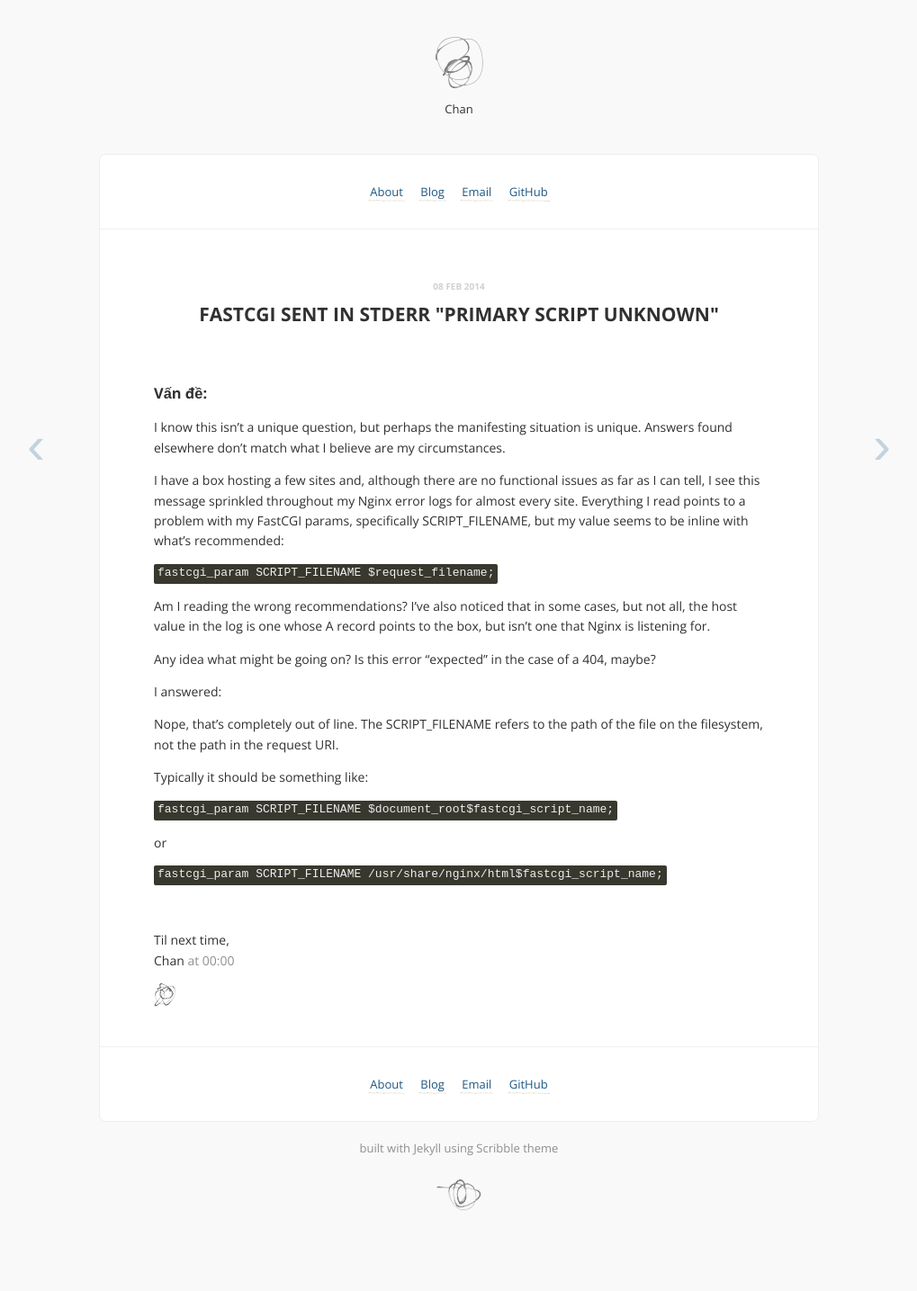
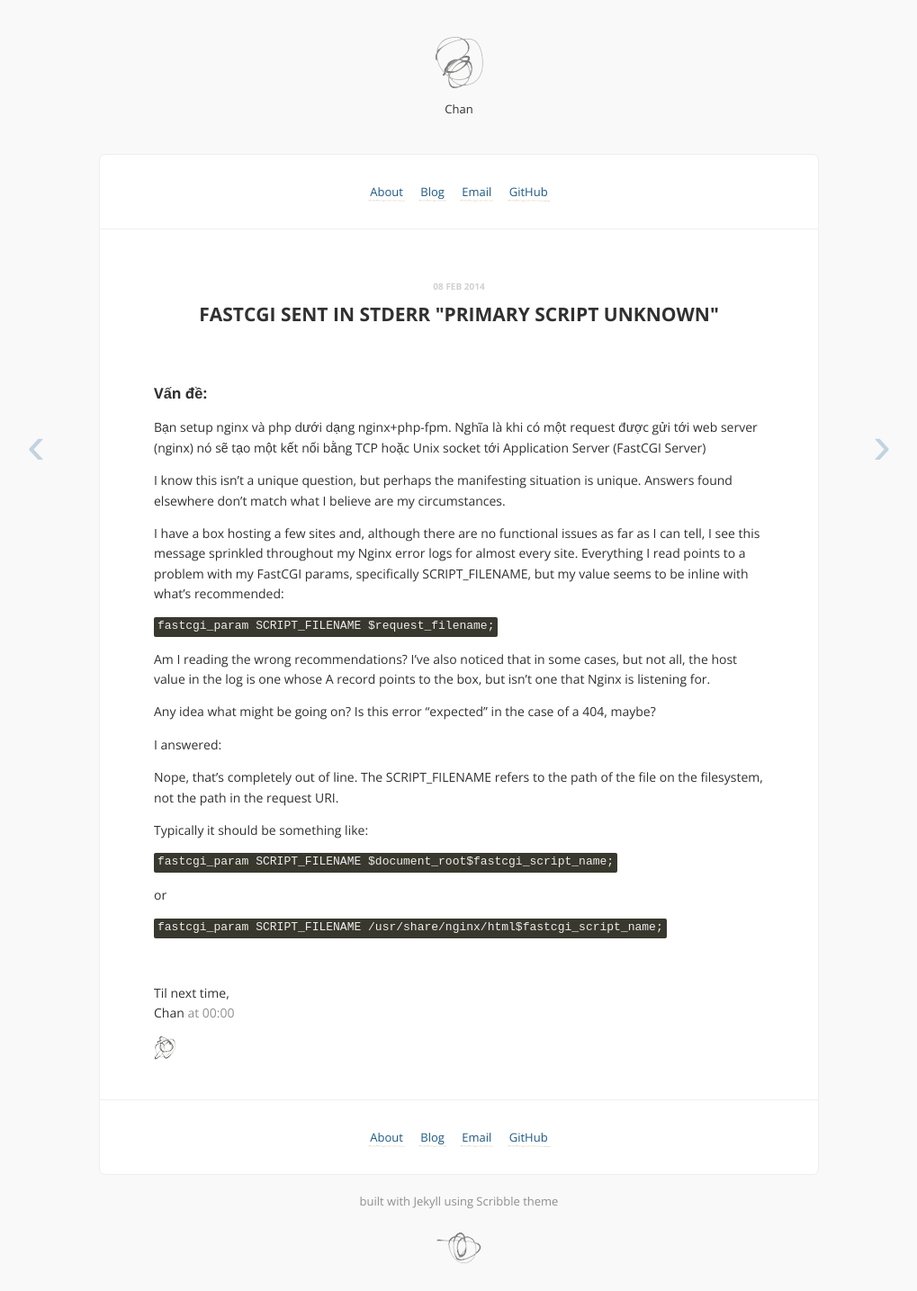
Before and after one commit to gitter-badger/xluffy.github.io, a Jekyll site: the page built from _posts/2014-02-08-FastCGI-sent-in-stderr.md, in a window 1280 px wide. Shown: the whole page at 90% size, without its empty margins (130-1149 px from the left). Built offline with Jekyll 4.4.1, drawn with Linux system fonts in a browser that asks for light colours; Markdown is read by kramdown in place of the engine named in the settings; comment, search, counter and statistics services are not loaded; before the commit the page ends 1376 px from its top, so only the background shows below that.

Commit message:
Unknow commit =))

```diff
--- a/_posts/2014-02-08-FastCGI-sent-in-stderr.md
+++ b/_posts/2014-02-08-FastCGI-sent-in-stderr.md
@@ -8,6 +8,9 @@ description: FastCGI sent in stderr "Primary script unknown"
 ---
 
 ### Vấn đề:
+
+Bạn setup nginx và php dưới dạng nginx+php-fpm. Nghĩa là khi có một request được gửi tới web server (nginx)
+nó sẽ tạo một kết nối bằng TCP hoặc Unix socket tới Application Server (FastCGI Server)
 
 
 I know this isn’t a unique question, but perhaps the manifesting situation is unique. Answers found elsewhere don’t match what I believe are my circumstances.
```
